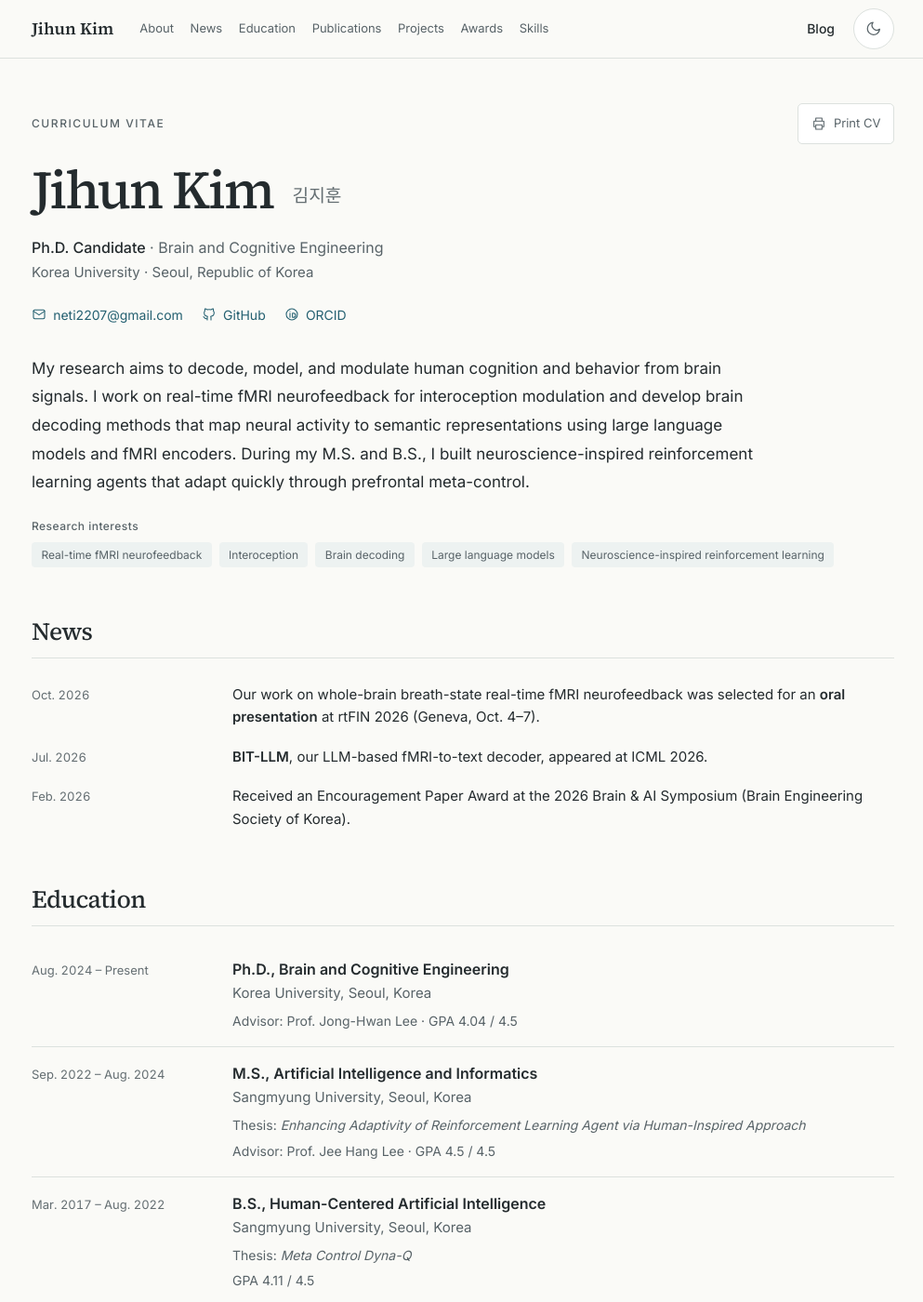
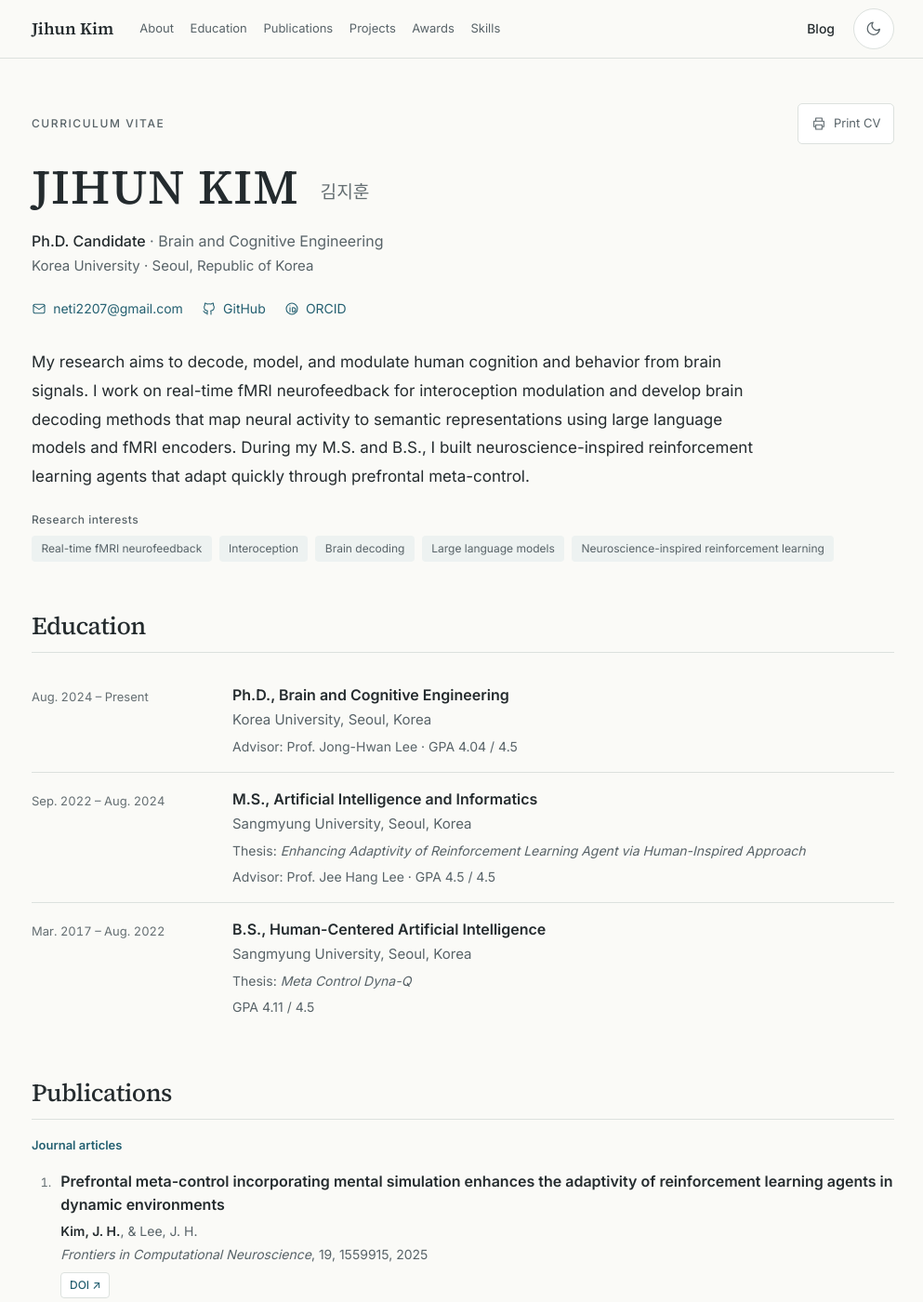
Before and after one commit to 201710757/201710757.github.io, a Jekyll site: the page built from index.html, in a window 1280 px wide and 1400 px high. Shown: the whole window at 93% size, without its empty margins (142-1135 px from the left). Built offline with Jekyll 4.4.1, drawn with Linux system fonts in a browser that asks for light colours; some of the changed text lies outside the part shown.

Commit message:
CV: list rtFIN 2026 before ICML, own name first on patent, drop News, uppercase hero name
Co-Authored-By: Claude Opus 5.5 <noreply@anthropic.com>

```diff
--- a/_data/cv.yml
+++ b/_data/cv.yml
@@ -18,14 +18,6 @@ about: >-
   brain decoding methods that map neural activity to semantic representations using large
   language models and fMRI encoders. During my M.S. and B.S., I built neuroscience-inspired
   reinforcement learning agents that adapt quickly through prefrontal meta-control.
-
-news:
-  - date: Oct. 2026
-    text: "Our work on whole-brain breath-state real-time fMRI neurofeedback was selected for an **oral presentation** at rtFIN 2026 (Geneva, Oct. 4–7)."
-  - date: Jul. 2026
-    text: "**BIT-LLM**, our LLM-based fMRI-to-text decoder, appeared at ICML 2026."
-  - date: Feb. 2026
-    text: Received an Encouragement Paper Award at the 2026 Brain & AI Symposium (Brain Engineering Society of Korea).
 
 interests:
   - Real-time fMRI neurofeedback
@@ -78,6 +70,11 @@ publications:
             url: https://doi.org/10.3745/KTSDE.2022.11.10.427
   - group: Conference papers & abstracts
     items:
+      - authors: "**Kim, J. H.**, Kang, J.-E., Choi, H., Kim, Y., Kim, J., Kim, H., & Lee, J.-H."
+        title: Whole-Brain Breath-State Real-Time fMRI Neurofeedback Links Decoder-Guided Regulation to Salience-Network
+        venue: "*Real-Time Functional Imaging and Neurofeedback Meeting (rtFIN 2026)*, Geneva, Switzerland"
+        year: 2026
+        note: Oral presentation
       - authors: Lee, S., **Kim, J. H.**, Kim, C. L., Park, J. Y., & Lee, J.-H.
         title: "BIT-LLM: Brain Instruction Tuned LLM with Persistent Cross-Attention for fMRI-to-Text Decoding"
         venue: "*Forty-third International Conference on Machine Learning (ICML)*"
@@ -87,11 +84,6 @@ publications:
             url: https://icml.cc/virtual/2026/poster/65031
           - label: OpenReview
             url: https://openreview.net/forum?id=HZhlRnJOHq
-      - authors: "**Kim, J. H.**, Kang, J.-E., Choi, H., Kim, Y., Kim, J., Kim, H., & Lee, J.-H."
-        title: Whole-Brain Breath-State Real-Time fMRI Neurofeedback Links Decoder-Guided Regulation to Salience-Network
-        venue: "*Real-Time Functional Imaging and Neurofeedback Meeting (rtFIN 2026)*, Geneva, Switzerland"
-        year: 2026
-        note: Oral presentation
       - authors: "**Kim, J. H.**, & Lee, J. H."
         title: Prefrontal meta-control enables the improved adaptivity of reinforcement learning agents
         venue: "*The 6th Multidisciplinary Conference on Reinforcement Learning and Decision Making (RLDM)*"
@@ -118,7 +110,7 @@ publications:
 patents:
   - title: System and method for experiment control and adaptive feedback for real-time fMRI-based interoceptive neurofeedback
     title_ko: 실시간 기능적 자기공명영상 기반 인테로셉션 뉴로피드백을 위한 실험 제어 및 적응형 피드백 시스템 및 방법
-    inventors: Lee, J.-H., & **Kim, J. H.**
+    inventors: "**Kim, J. H.**, & Lee, J.-H."
     number: Korean Provisional Patent Application No. 10-2026-0064578
     date: Filed Apr. 2026
 
--- a/_layouts/cv.html
+++ b/_layouts/cv.html
@@ -32,7 +32,6 @@
       <a class="brand" href="{{ "/" | relative_url }}">{{ p.name }}</a>
       <nav class="sections" aria-label="Sections">
         <a href="#about">About</a>
-        <a href="#news">News</a>
         <a href="#education">Education</a>
         <a href="#publications">Publications</a>
         <a href="#projects">Projects</a>
@@ -80,19 +79,6 @@
       </div>
     </section>
 
-    {%- if cv.news %}
-    <section id="news">
-      <h2>News</h2>
-      <ul class="news">
-        {%- for n in cv.news %}
-        <li>
-          <span class="news-date">{{ n.date }}</span>
-          <span class="news-text">{{ n.text | markdownify | remove: '<p>' | remove: '</p>' | strip }}</span>
-        </li>
-        {%- endfor %}
-      </ul>
-    </section>
-    {%- endif %}
 
     <section id="education">
       <h2>Education</h2>
--- a/assets/css/cv.scss
+++ b/assets/css/cv.scss
@@ -117,7 +117,8 @@ h3, h4 { margin: 0; font-size: 1rem; font-weight: 600; line-height: 1.5; }
 }
 .name {
   font-family: var(--serif); font-weight: 500;
-  font-size: clamp(2.6rem, 5vw, 3.6rem); line-height: 1.15; letter-spacing: -.04em;
+  font-size: clamp(2.3rem, 4.6vw, 3.25rem); line-height: 1.15; letter-spacing: .02em;
+  text-transform: uppercase;
   margin: 0 0 1rem;
 }
 .name-ko { display: inline-block; font-family: var(--sans); font-weight: 400; font-size: 1.2rem; color: var(--faint); letter-spacing: 0; margin-left: .6rem; vertical-align: middle; }
@@ -145,18 +146,6 @@ h3, h4 { margin: 0; font-size: 1rem; font-weight: 600; line-height: 1.5; }
     background: var(--accent-soft); padding: .3rem .65rem; border-radius: 4px;
     max-width: 100%; overflow-wrap: anywhere;
   }
-}
-
-.news {
-  list-style: none; padding: 0; margin: 0;
-  li {
-    display: grid; grid-template-columns: var(--when) minmax(0, 1fr); gap: .2rem 1.5rem;
-    padding: .55rem 0;
-  }
-}
-.news-date { color: var(--faint); font-size: .8125rem; font-variant-numeric: tabular-nums; padding-top: .15rem; }
-.news-text { font-size: .9375rem;
-  strong { font-weight: 600; }
 }
 
 /* Dates stay on one line on desktop; content receives the remaining measure. */
@@ -217,7 +206,6 @@ h3, h4 { margin: 0; font-size: 1rem; font-weight: 600; line-height: 1.5; }
   .topbar-inner { padding: .4rem 1.25rem; }
   .sections { overflow-x: auto; padding: 0 3px; margin: 0 -3px; gap: .6rem; }
   .sections a { font-size: .75rem; }
-  .sections a[href="#about"] { display: none; } /* the brand link already returns to the top */
   .page { padding: 0 1.25rem; }
   section { padding-top: 2.5rem; }
   .hero { padding-top: 1.65rem; }
@@ -228,7 +216,7 @@ h3, h4 { margin: 0; font-size: 1rem; font-weight: 600; line-height: 1.5; }
   .affiliation { font-size: .875rem; }
   .contact { gap: .1rem 1.1rem; }
   .about { font-size: 1rem; line-height: 1.8; margin-top: 1.4rem; }
-  .entry, .skills, .news li { grid-template-columns: minmax(0, 1fr); gap: .3rem; }
+  .entry, .skills { grid-template-columns: minmax(0, 1fr); gap: .3rem; }
   .when { padding-top: 0; }
   .skills { gap: .2rem; }
   .skills dt { font-weight: 500; }
@@ -236,6 +224,9 @@ h3, h4 { margin: 0; font-size: 1rem; font-weight: 600; line-height: 1.5; }
   .pubs { padding-left: 1.2rem; }
   .pubs li { padding-left: .25rem; }
   .footer { margin: 2.5rem 1.25rem 0; line-height: 1.9; }
+}
+@media (max-width: 380px) {
+  .sections { gap: .45rem; }
 }
 @media (prefers-reduced-motion: reduce) {
   html { scroll-behavior: auto; }
@@ -257,7 +248,6 @@ h3, h4 { margin: 0; font-size: 1rem; font-weight: 600; line-height: 1.5; }
   h2 { font-size: 16pt; margin-bottom: .5rem; }
   .entry, .pubs li, .research-interests { break-inside: avoid; }
   .entry { padding: .6rem 0; grid-template-columns: 12rem minmax(0, 1fr); }
-  .news li { padding: .3rem 0; grid-template-columns: 12rem minmax(0, 1fr); break-inside: avoid; }
   .hero { padding-top: 0; }
   .hero-heading { margin-bottom: .5rem; }
   .name { font-size: 28pt; margin-bottom: .5rem; }
```
